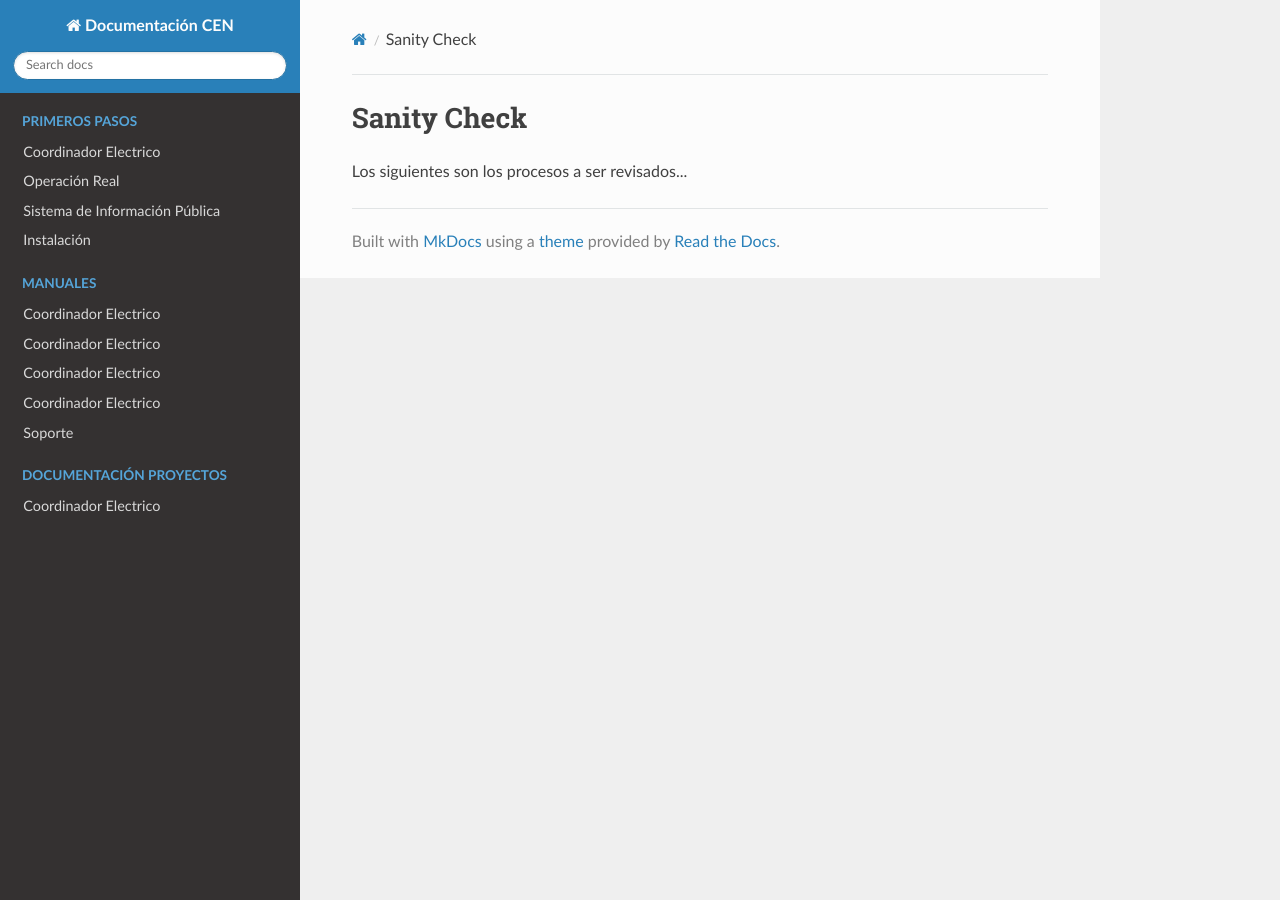
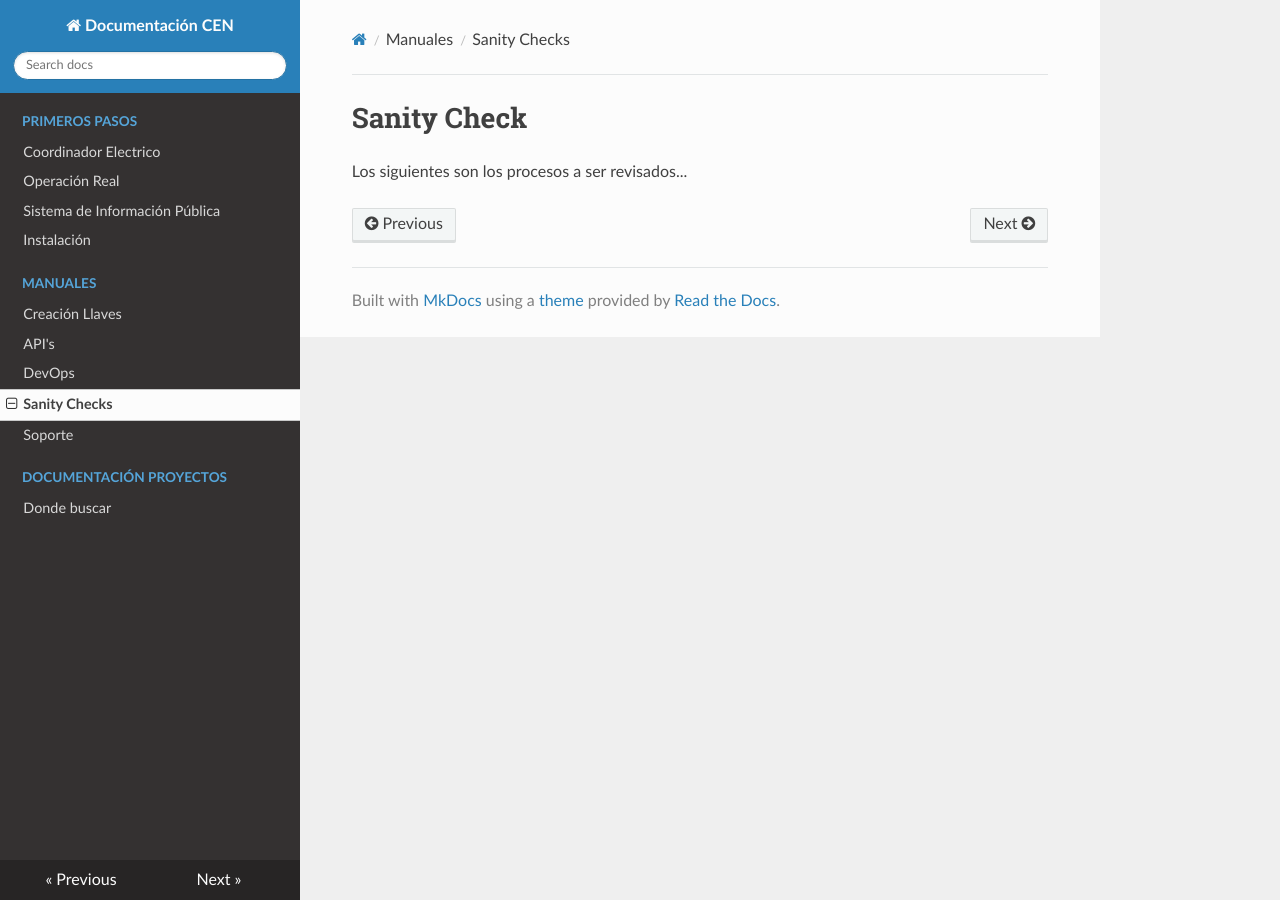
Before and after one commit to egonzalezizi/plataforma-documental, an MkDocs documentation site: the page built from docs/Manuales/sanity_check.md, in a window 1280 px wide. Built offline with MkDocs 1.6.1, drawn with Linux system fonts in a browser that asks for light colours; nearby versions of some CDN libraries.

Commit message:
Update mkdocs.yml

```diff
--- a/mkdocs.yml
+++ b/mkdocs.yml
@@ -7,10 +7,10 @@ nav:
     - Sistema de Información Pública: Primeros Pasos/sip.md
     - Instalación: Primeros Pasos/install.md
   - Manuales:
-    - Creación Llaves: Primeros Pasos/Coordinador.md
-    - API's: Primeros Pasos/Coordinador.md
-    - DevOps: Primeros Pasos/Coordinador.md
-    - Sanity Checks: Primeros Pasos/Coordinador.md
-    - Soporte: Primeros Pasos/Coordinador.md1
+    - Creación Llaves: Manuales/Creacion_llaves.md
+    - API's: Manuales/API.md
+    - DevOps: Manuales/DevOps.md
+    - Sanity Checks: Manuales/sanity_check.md
+    - Soporte: Manuales/Soporte.md
   - Documentación Proyectos:
-    - Cotas Despacho: Primeros Pasos/Coordinador.md
+    - Donde buscar : Documentacion/busqueda.md
```
